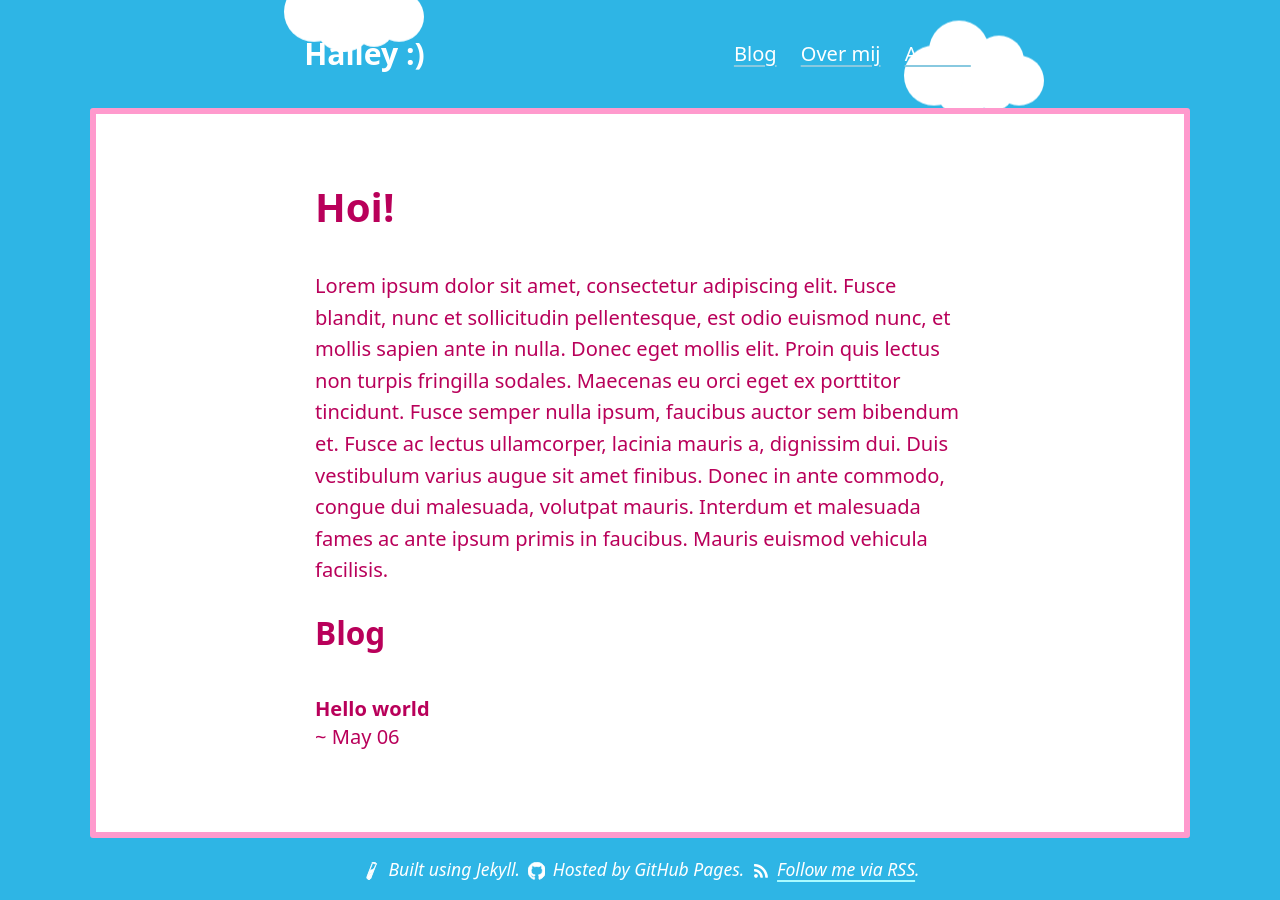
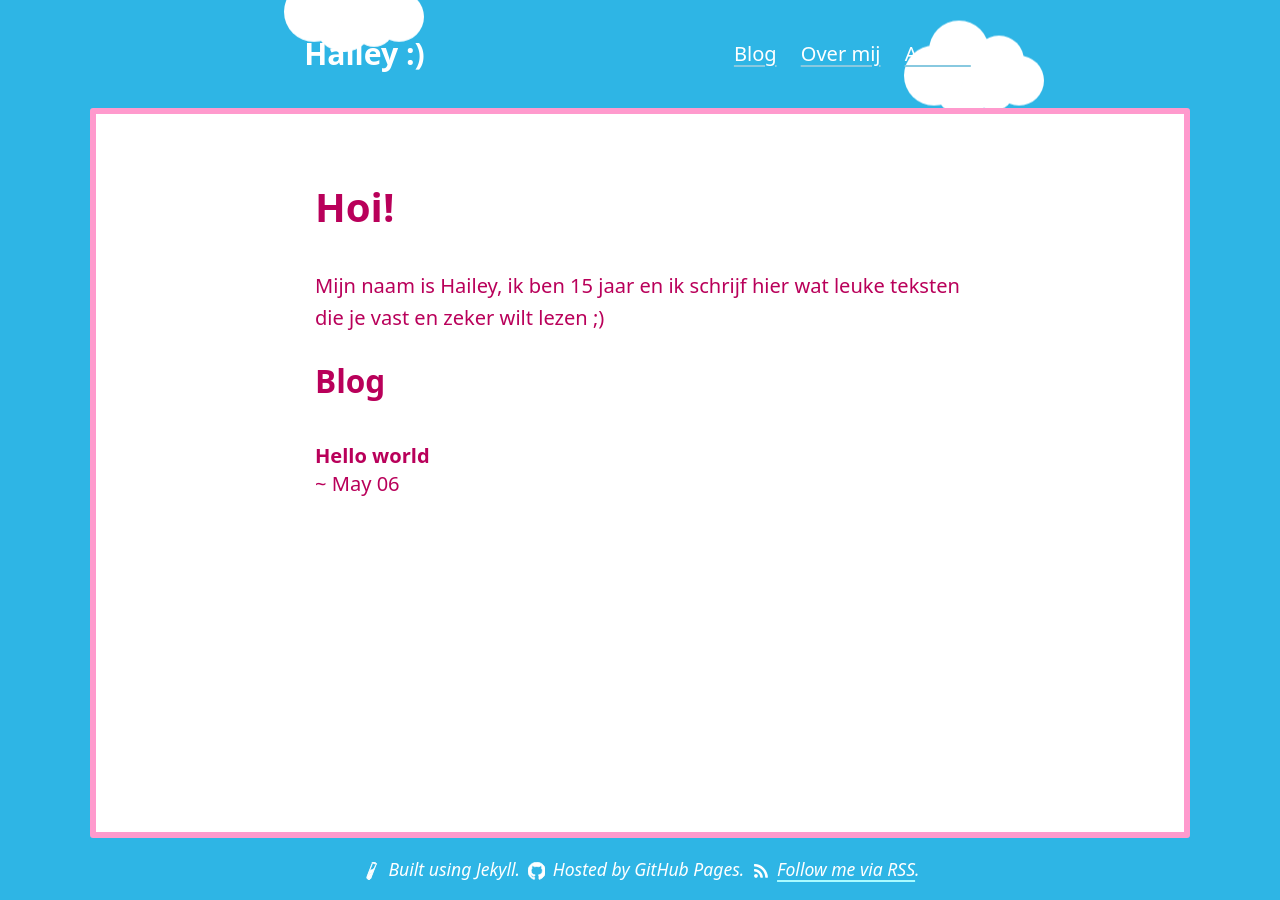
Before and after one commit to Locke-and-Key/locke-and-key.github.io, a Jekyll site: the page built from index.md, in a window 1280 px wide. Built offline with Jekyll 4.4.1, drawn with Linux system fonts in a browser that asks for light colours; some web fonts are replaced.

Commit message:
Updated Index

```diff
--- a/index.md
+++ b/index.md
@@ -4,6 +4,6 @@ permalink: "/"
 section: blog
 ---
 
-Lorem ipsum dolor sit amet, consectetur adipiscing elit. Fusce blandit, nunc et sollicitudin pellentesque, est odio euismod nunc, et mollis sapien ante in nulla. Donec eget mollis elit. Proin quis lectus non turpis fringilla sodales. Maecenas eu orci eget ex porttitor tincidunt. Fusce semper nulla ipsum, faucibus auctor sem bibendum et. Fusce ac lectus ullamcorper, lacinia mauris a, dignissim dui. Duis vestibulum varius augue sit amet finibus. Donec in ante commodo, congue dui malesuada, volutpat mauris. Interdum et malesuada fames ac ante ipsum primis in faucibus. Mauris euismod vehicula facilisis.
+Mijn naam is Hailey, ik ben 15 jaar en ik schrijf hier wat leuke teksten die je vast en zeker wilt lezen ;)
 
 {% include blog.html %}
```
